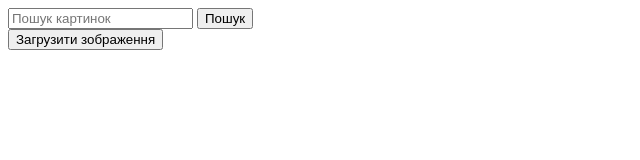
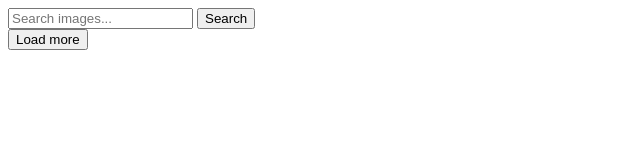
Before and after one commit to AntoninaRadova/goit-js-hw-11, a plain HTML site: page index.html in a window 1280 px wide. Shown: the whole page, without its empty margins (0-640 px from the left). Drawn offline with Linux system fonts and the light colour scheme.

Commit message:
Deploying to gh-pages from @ AntoninaRadova/goit-js-hw-11@0546561d03b382b2a78c9fdd0723e40357e12386 🚀

```diff
--- a/index.html
+++ b/index.html
@@ -1 +1 @@
-<!DOCTYPE html><html lang="ru"><head><meta charset="utf-8"><meta name="viewport" content="width=device-width, initial-scale=1.0"><title>Page title</title><link rel="stylesheet" href="/goit-js-hw-11/index.eab04d88.css"><script type="module" src="/goit-js-hw-11/index.28208ac6.js"></script><script src="/goit-js-hw-11/index.546ce6dc.js" nomodule="" defer></script></head><body>  <header> <div class="container"> <form class="search-form" id="search-form"> <input class="search-input" type="text" name="searchQuery" autocomplete="off" placeholder="Пошук картинок"> <button class="search-btn" type="submit">Пошук</button> </form> </div> </header> <section> <div class="container"> <div class="gallery">  </div> <button type="button" class="load-more">Загрузити зображення</button> </div> </section> <script type="module" src="/goit-js-hw-11/index.28208ac6.js"></script><script src="/goit-js-hw-11/index.546ce6dc.js" nomodule="" defer></script> </body></html>
+<!DOCTYPE html><html lang="ru"><head><meta charset="utf-8"><meta name="viewport" content="width=device-width, initial-scale=1.0"><title>Page title</title><link rel="stylesheet" href="/goit-js-hw-11/index.eab04d88.css"><script type="module" src="/goit-js-hw-11/index.28208ac6.js"></script><script src="/goit-js-hw-11/index.546ce6dc.js" nomodule="" defer></script></head><body>   <header> <div class="container"> <form class="search-form" id="search-form"> <input class="search-input" type="text" name="searchQuery" autocomplete="off" placeholder="Search images..."> <button class="search-btn" type="submit">Search</button> </form> </div> </header> <section> <div class="container"> <div class="gallery">  </div> <button type="button" class="load-more">Load more</button> </div> </section> <script type="module" src="/goit-js-hw-11/index.28208ac6.js"></script><script src="/goit-js-hw-11/index.546ce6dc.js" nomodule="" defer></script> </body></html>
```
